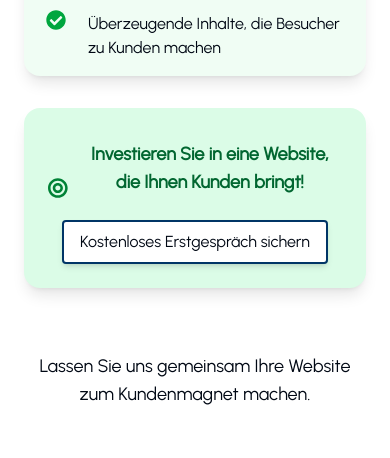
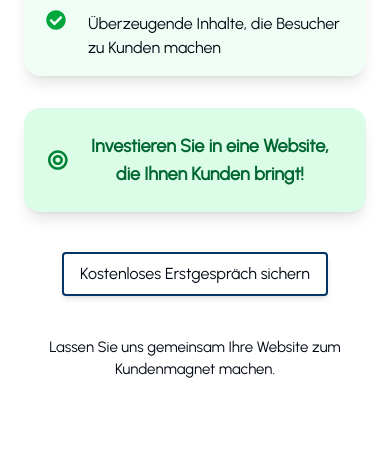
Before and after one commit to Franco-Cipolla/franco-cipolla-website, a React (Vite) app: page / in a window 390 px wide. Shown: the part 3307-3765 px from the top of the page. Built offline with nearby package versions, Linux system fonts and the light colour scheme; no server answers.

Commit message:
`Refactored ProblemSolution component and FinalCTASection component with minor layout and content adjustments.`

```diff
--- a/src/components/ProblemSolution.jsx
+++ b/src/components/ProblemSolution.jsx
@@ -192,18 +192,21 @@ const ProblemSolution = () => {
             </div>
 
             <div className="p-6 bg-green-100 rounded-2xl text-center mt-auto shadow-lg">
-              <p className="text-lg font-bold text-green-800 mb-4 flex items-center justify-center gap-2.5">
-                <FaBullseye className="text-green-700 text-lg w-8 h-8 mt-10 md:w-5 md:h-5 md:mt-0" />
+              <p className="text-lg font-bold text-green-800 flex items-center justify-center gap-2.5">
+                <FaBullseye className="text-green-700 text-lg w-8 h-8 md:w-5 md:h-5 " />
                 Investieren Sie in eine Website, die Ihnen Kunden bringt!
               </p>
-              <CTA1 bg="bg-white"/>
+
             </div>
           </div>
         </div>
+        <div className='w-full my-10 flex items-center justify-center'>
+         <CTA1 bg="bg-white"/>
+         </div>
 
         {/* Transition zu nächster Section */}
-        <div className="text-center mt-16">
-          <p className="text-lg text-[#000814] max-w-xl mx-auto">
+        <div className="text-center ">
+          <p className="text-[15px] text-[#000814] max-w-xl mx-auto">
             Lassen Sie uns gemeinsam Ihre Website zum Kundenmagnet machen.
           </p>
         </div>
--- a/src/components/landing/FinalCTASection.jsx
+++ b/src/components/landing/FinalCTASection.jsx
@@ -48,7 +48,7 @@ const FinalCTASection = () => {
         ref={textRef}
         className="mb-8 max-w-xl mx-auto text-lg text-gray-700"
       >
-        Ihre zukünftigen Kunden suchen online nach Ihnen – die Konkurrenz ist nur einen Klick entfernt. Lassen Sie uns gemeinsam Ihre Website zu einem Kundenmagneten machen.
+        Ihre zukünftigen Kunden suchen online nach Ihnen. Lassen Sie uns gemeinsam Ihre Website zu einem Kundenmagneten machen.
       </p>
       <div ref={ctaRef}>
         <CTA1 bg="bg-white" text="Jetzt kostenloses Erstgespräch sichern" />
```
